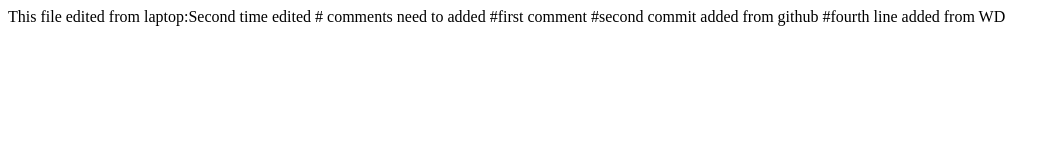
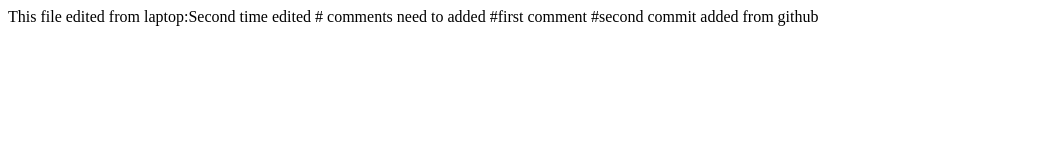
Before and after one commit to mbijeesh/gittest2, a plain HTML site: page index.html in a window 1280 px wide. Shown: the whole page, without its empty margins (0-1060 px from the left). Drawn offline with Linux system fonts and the light colour scheme.

Commit message:
update form pc

```diff
--- a/index.html
+++ b/index.html
@@ -9,4 +9,3 @@
 # comments need to added
 #first comment
 #second commit added from github
-#fourth line added from  WD
```
